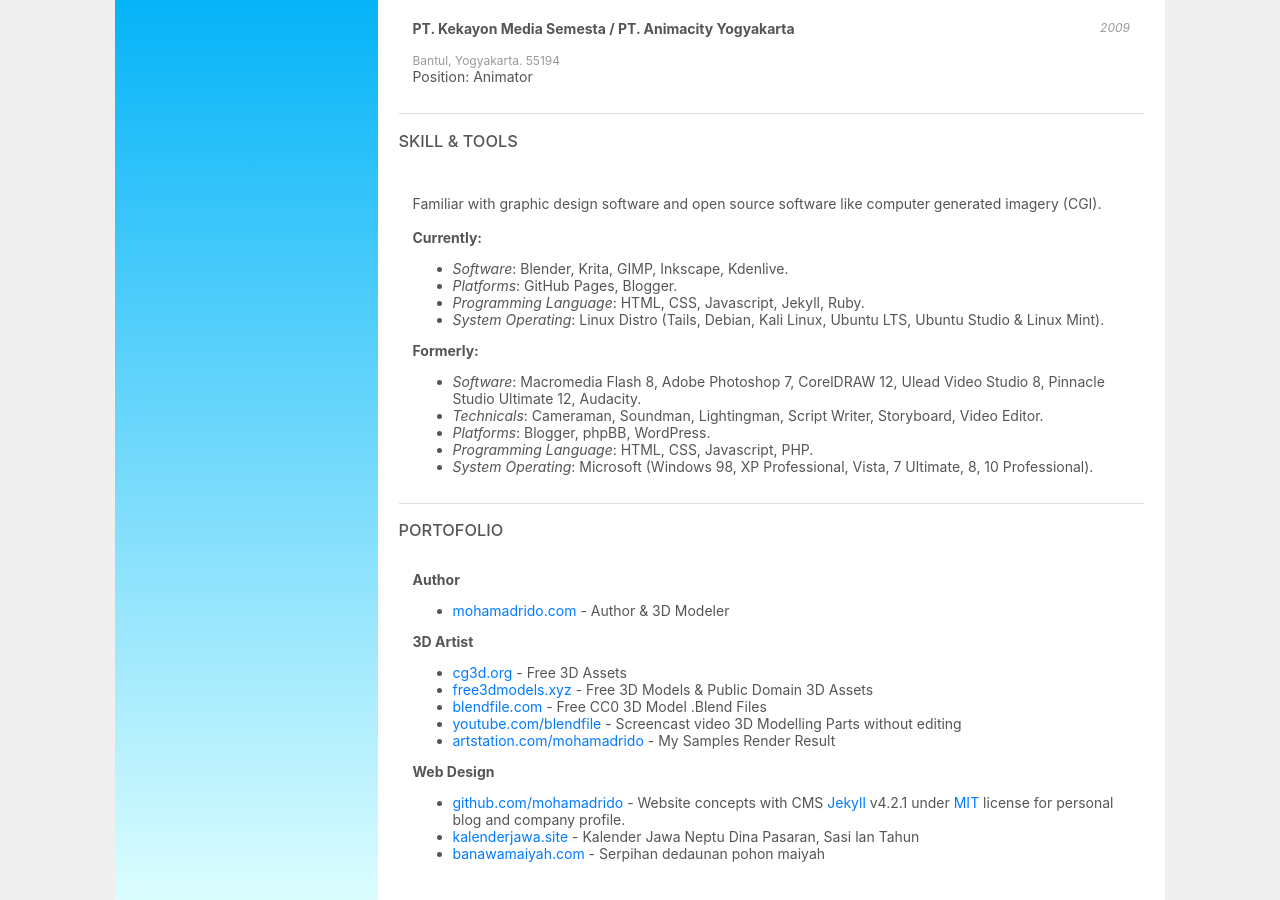
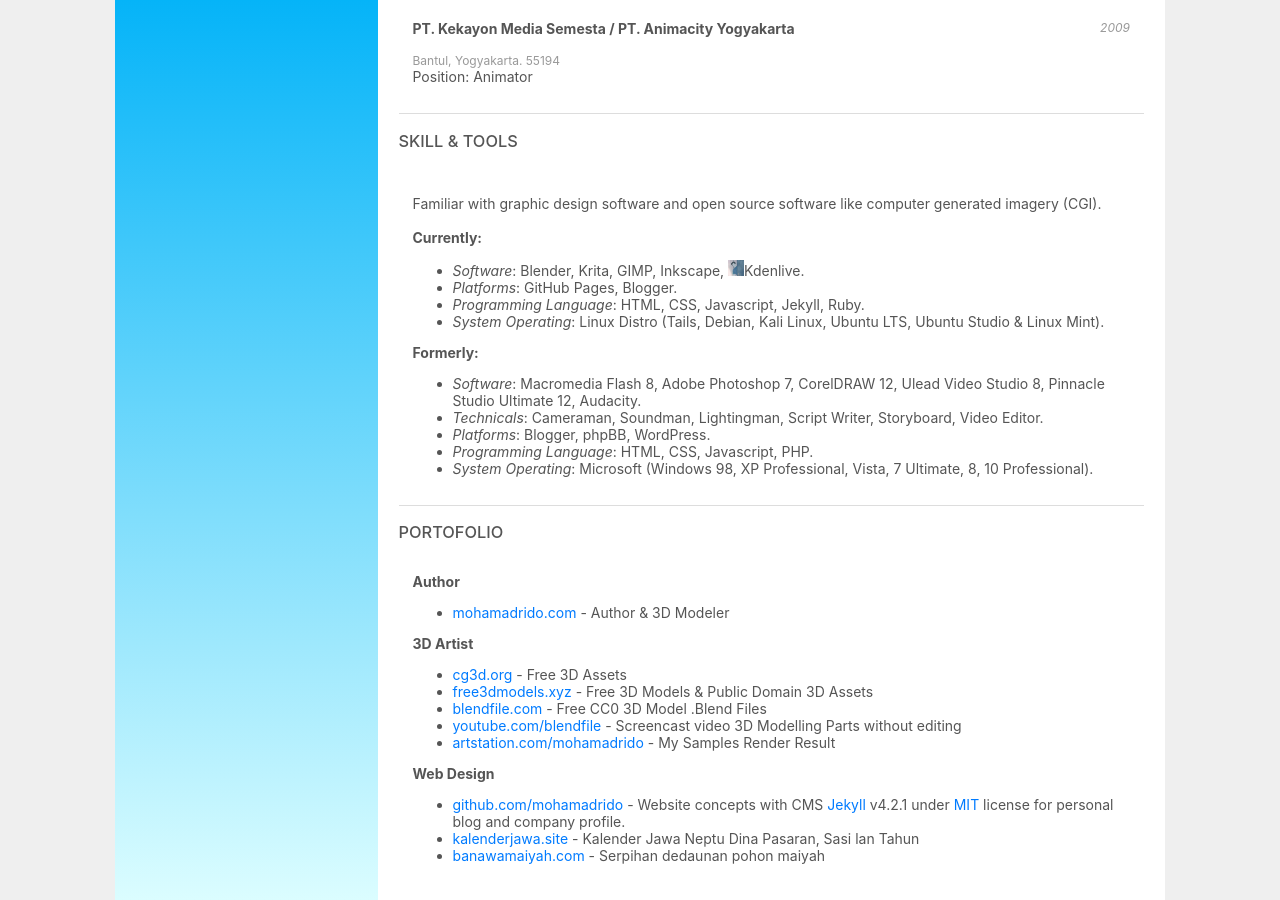
Before and after one commit to mohamadrido/about, a Jekyll site: the page built from index.html, in a window 1280 px wide and 900 px high, scrolled down 771 px. Built offline with Jekyll 4.4.1, drawn with Linux system fonts in a browser that asks for light colours; nearby versions of some CDN libraries.

Commit message:
Update index.html

```diff
--- a/index.html
+++ b/index.html
@@ -6,7 +6,7 @@
   <div class="column1">
 
   <div style="text-align: center;">
-  <img src="https://about.mohamadrido.com/profile.jpg" style="width: 100%;">
+  <img src="https://about.mohamadrido.com/profile.jpg">
     <h2 style="text-align: center;">MOHAMAD RIDO</h2>
     <div class="container1">
     <a href="https://linkedin.com/in/mohamadrido"><i class="fab fa-linkedin"></i></a>
@@ -96,7 +96,7 @@
     <br/>
     <b>Currently:</b>
     <ul>
-    <li><i>Software</i>: Blender, Krita, GIMP, Inkscape, Kdenlive.</li>
+    <li><i>Software</i>: Blender, Krita, GIMP, Inkscape, <img src="https://about.mohamadrido.com/profile.jpg" style="width: 16px;">Kdenlive.</li>
     <li><i>Platforms</i>: GitHub Pages, Blogger.</li>
     <li><i>Programming Language</i>: HTML, CSS, Javascript, Jekyll, Ruby.</li>
     <li><i>System Operating</i>: Linux Distro (Tails, Debian, Kali Linux, Ubuntu LTS, Ubuntu Studio & Linux Mint).</li>
```
